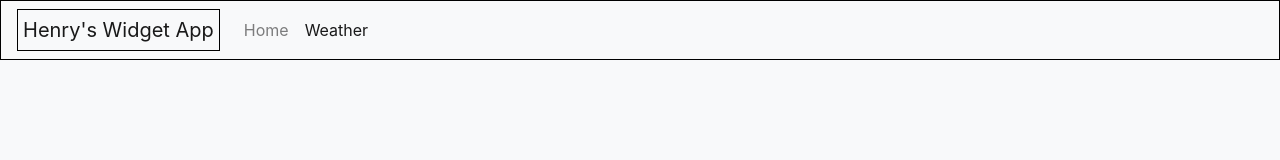
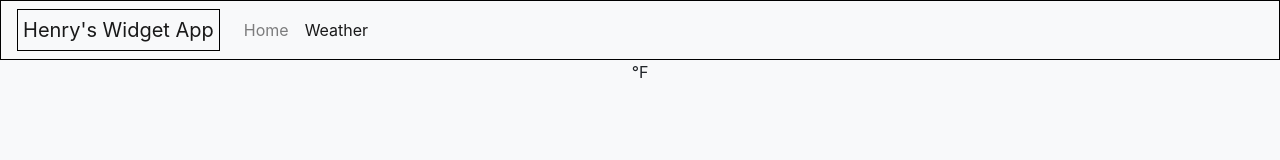
Before and after one commit to Henrynunez112/my-weather-app-2.0, a React (Create React App) app: page /weather in a window 1280 px wide. Shown: the top 160 px of the page. Built offline with nearby package versions, Linux system fonts and the light colour scheme; no server answers.

Commit message:
cleaning up code

```diff
--- a/src/Components/WeatherComponents/WeatherHeader.js
+++ b/src/Components/WeatherComponents/WeatherHeader.js
@@ -10,6 +10,9 @@ const WeatherHeader = ({current}) => {
       {/* <h1>Today: {moment().format()}</h1> */}
       </div>
   <div className="weatherBodyHeader">
+    <p>{current.temp} °F</p>
+
+    <p></p>
    </div>
   </div>
   );
```
